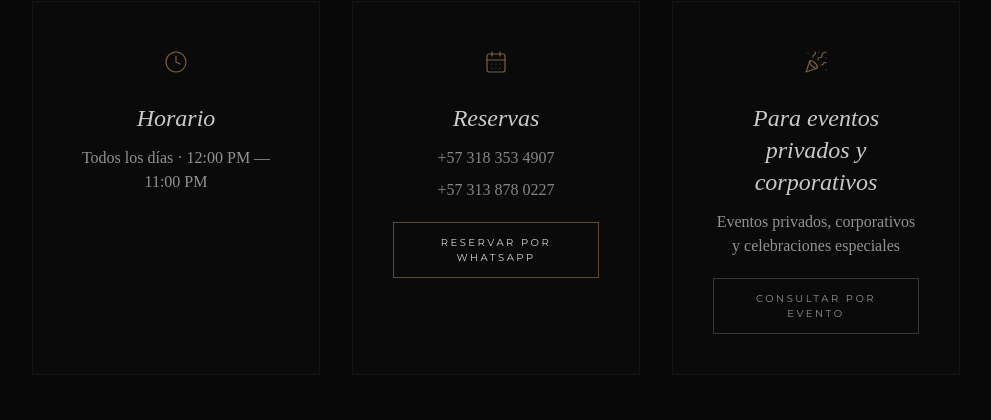
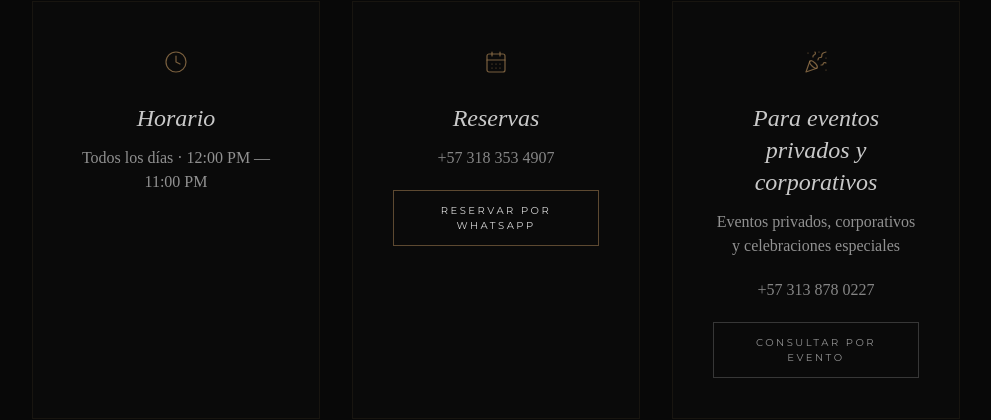
Before and after one commit to Sabine-tentadero/sabine-bistro-web, a React (Vite) app: page /contacto in a window 1280 px wide. Shown: the part 1143-1563 px from the top of the page, without its empty margins (144-1135 px from the left). Built offline with nearby package versions, Linux system fonts and the light colour scheme; a web font is replaced by a local one.

Commit message:
Contacto: el 313 878 0227 pasa a la tarjeta de eventos privados y corporativos; Reservas y JSON-LD solo con el 318
Co-Authored-By: Claude Fable 5.1 <noreply@anthropic.com>

```diff
--- a/src/components/ContactInfo.tsx
+++ b/src/components/ContactInfo.tsx
@@ -21,10 +21,8 @@ const ContactInfo = () => {
   const isInView = useInView(ref, { once: true, margin: "-80px" });
   const { t, lang } = useLanguage();
 
-  const phones = [
-    { number: "+57 318 353 4907", href: "tel:+573183534907" },
-    { number: "+57 313 878 0227", href: "tel:+573138780227" },
-  ];
+  // Reservas: solo el 318. El 313 es la persona de eventos corporativos y va en la tarjeta de eventos.
+  const phones = [{ number: "+57 318 353 4907", href: "tel:+573183534907" }];
 
   return (
     <section className="bg-background overflow-hidden" ref={ref}>
@@ -132,6 +130,13 @@ const ContactInfo = () => {
                   : "Private events, corporate events and special celebrations"}
               </p>
               <a
+                href="tel:+573138780227"
+                onClick={() => trackPhoneClick("contact_info_events")}
+                className="block font-elegant text-sm md:text-base text-foreground/55 hover:text-primary transition-colors duration-500 mb-5"
+              >
+                +57 313 878 0227
+              </a>
+              <a
                 href={WHATSAPP_EVENTS}
                 target="_blank"
                 rel="noopener noreferrer"
--- a/src/pages/Contacto.tsx
+++ b/src/pages/Contacto.tsx
@@ -38,7 +38,7 @@ const Contacto = () => {
     description: seo.description,
     servesCuisine: ["American", "French", "Bistro"],
     priceRange: "$$$",
-    telephone: ["+57 318 353 4907", "+57 313 878 0227"],
+    telephone: "+57 318 353 4907",
     acceptsReservations: WHATSAPP_CONTACTO,
     address: {
       "@type": "PostalAddress",
```
